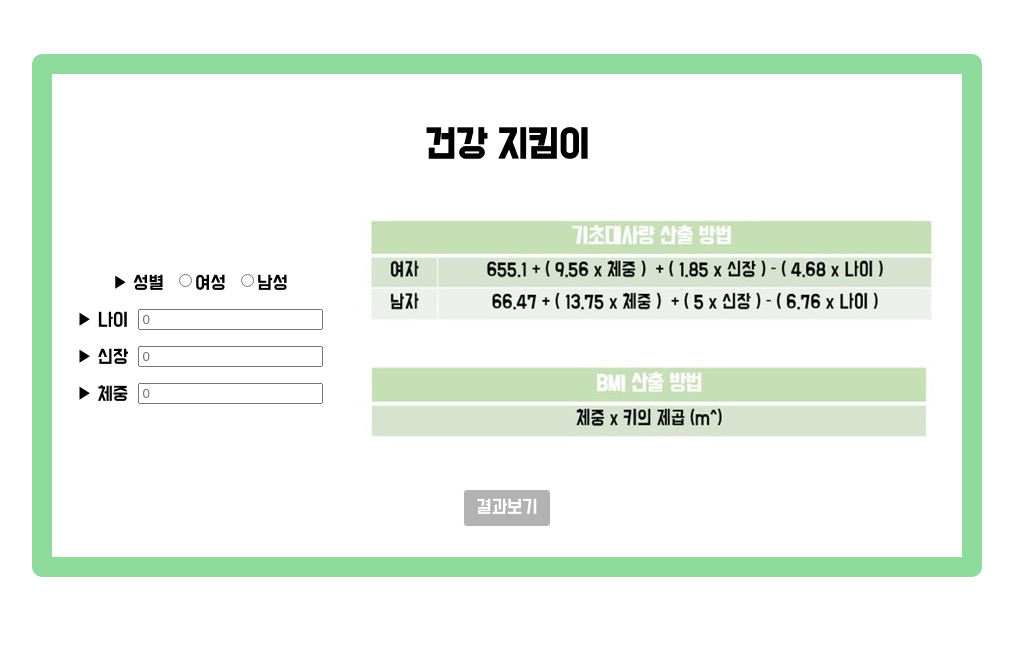
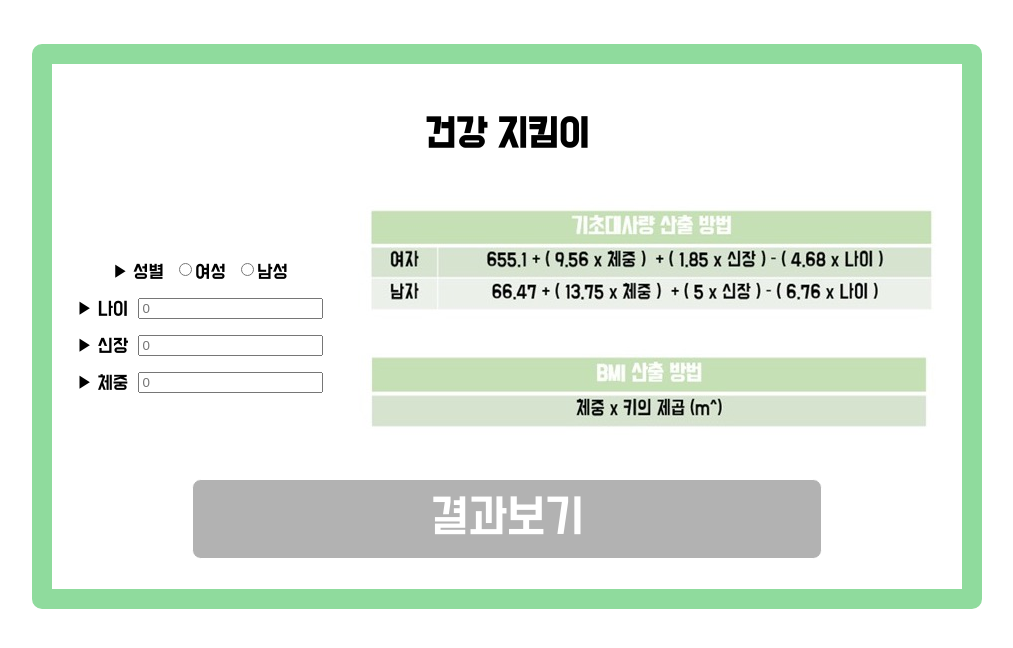
Before and after one commit to jxhxx/JJYSS, a React (Create React App) app: page / in a window 1280 px wide. Shown: the top 648 px of the page, without its empty margins (133-1146 px from the left). Built offline with nearby package versions, Linux system fonts and the light colour scheme.

Commit message:
게이지, 버튼 css수정

```diff
--- a/src/App.css
+++ b/src/App.css
@@ -64,10 +64,12 @@
 .resultBtn {
   color: white;
   background: #B2B2B2;
+  width: 70%;
+  height: 80px;
   padding: 0.375rem 0.75rem;
   border: 1px solid;
-  border-radius: 0.25rem;
-  font-size: 1rem;
+  border-radius: 0.55rem;
+  font-size: 2.5rem;
   line-height: 1.5;
   font-family: "BMDOHYEON_otf";
 }
--- a/src/components/BmiGauge.jsx
+++ b/src/components/BmiGauge.jsx
@@ -11,7 +11,7 @@ const BmiGauge = (props) => {
   data[0].measures = [bmi];
 
     return (
-        <div style = {{height: "120px"}}>
+        <div style = {{height: "150px"}}>
              <ResponsiveBullet
                 data={data}
                 margin={{ top: 50, right: 90, bottom: 50, left: 90 }}
@@ -20,7 +20,7 @@ const BmiGauge = (props) => {
                 titleOffsetX={-70}
                 rangeColors="seq:yellow_orange_red"
                 measureColors="reds"
-                measureSize={0.25}
+                measureSize={0.35}
                 markerSize={0}
             />
         </div>
```
